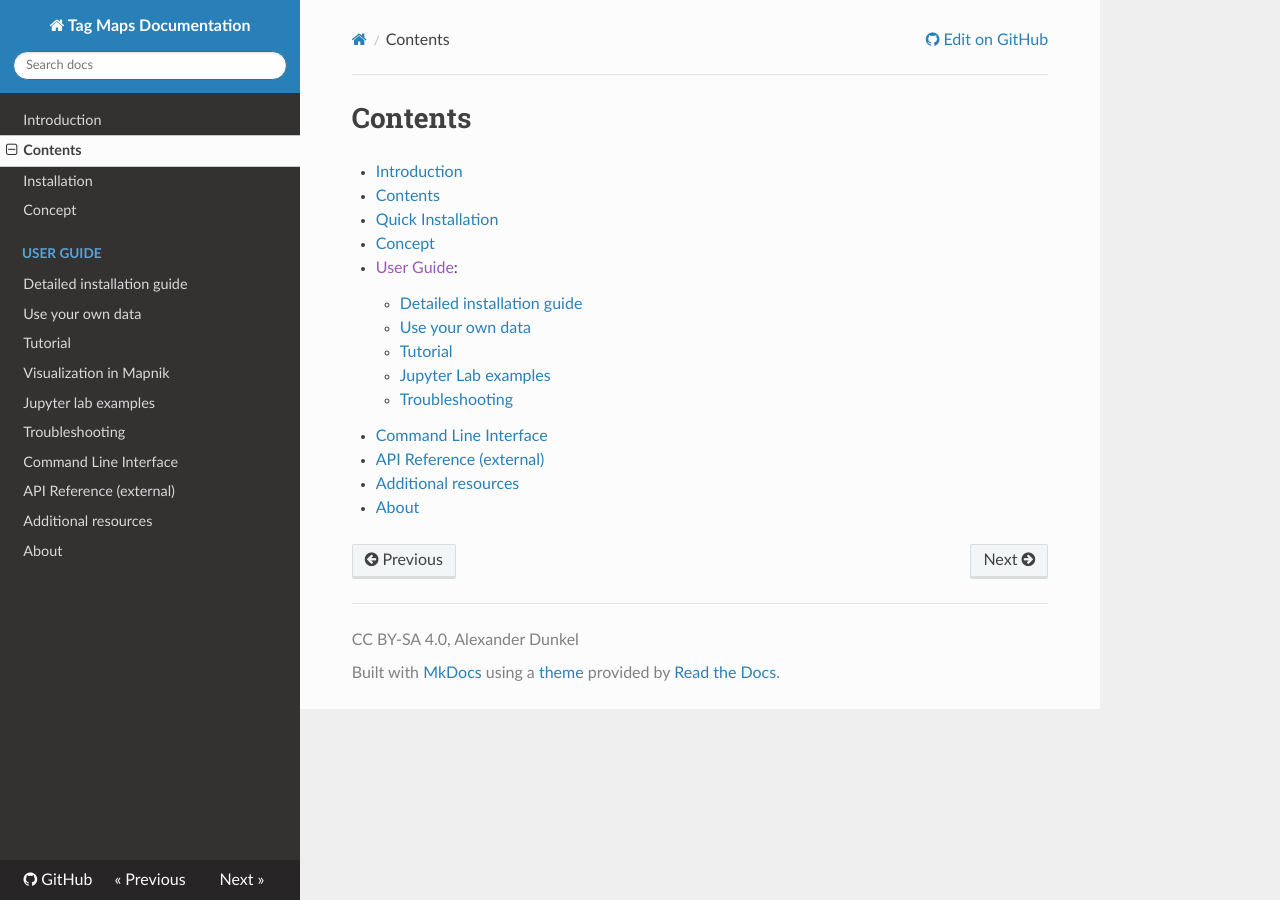
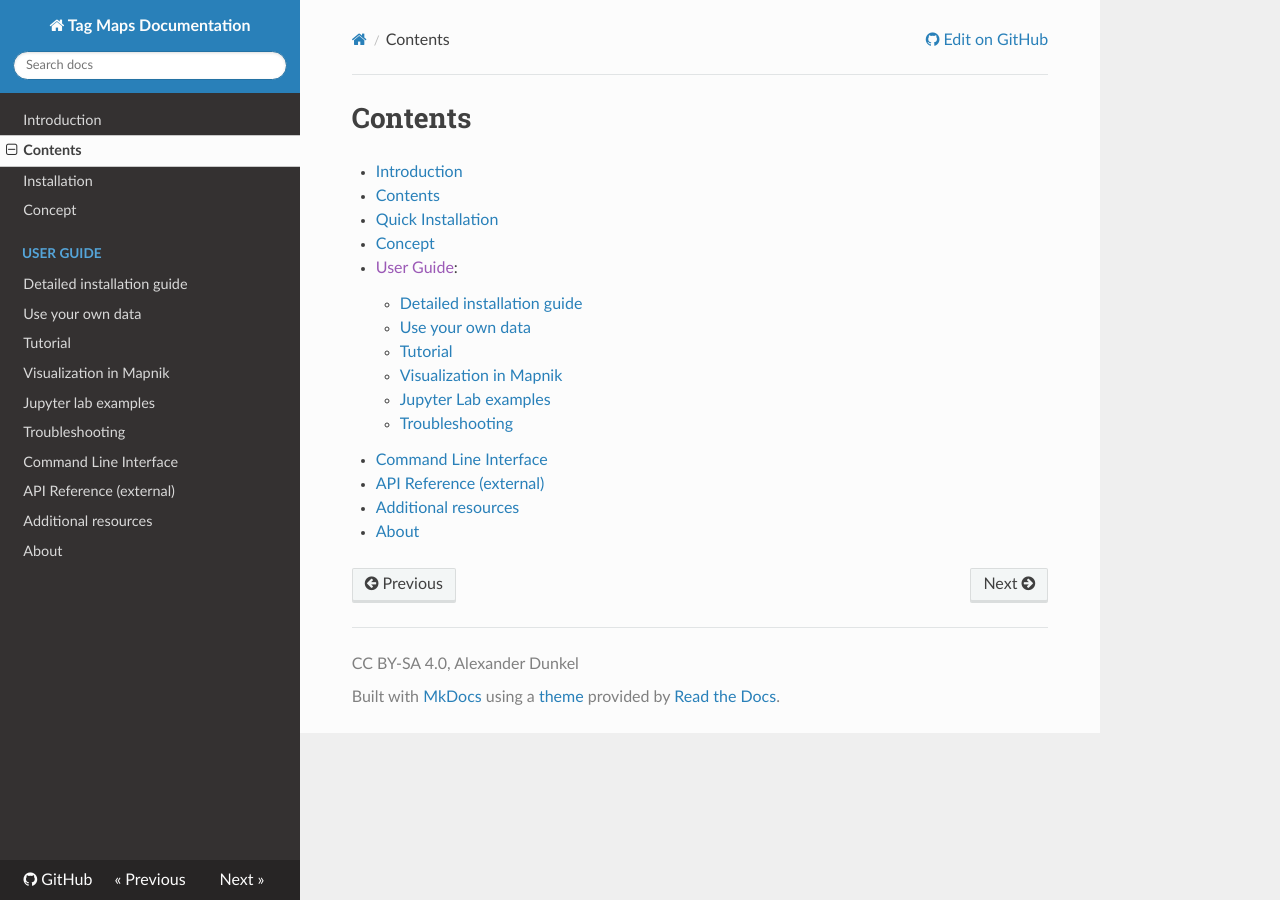
Before and after one commit to Sieboldianus/TagMaps, an MkDocs documentation site: the page built from docs/contents.md, in a window 1280 px wide. Built offline with MkDocs 1.6.1, drawn with Linux system fonts in a browser that asks for light colours; nearby versions of some CDN libraries.

Commit message:
Update TOC

```diff
--- a/docs/contents.md
+++ b/docs/contents.md
@@ -8,6 +8,7 @@
     * [Detailed installation guide](user-guide/installation.md)
     * [Use your own data](user-guide/use-your-own-data.md)
     * [Tutorial](user-guide/tutorial.md)
+    * [Visualization in Mapnik](user-guide/mapnik.md)
     * [Jupyter Lab examples](user-guide/jupyter-examples.md)
     * [Troubleshooting](user-guide/troubleshooting.md)
 * [Command Line Interface](argparse/args.md)
```
